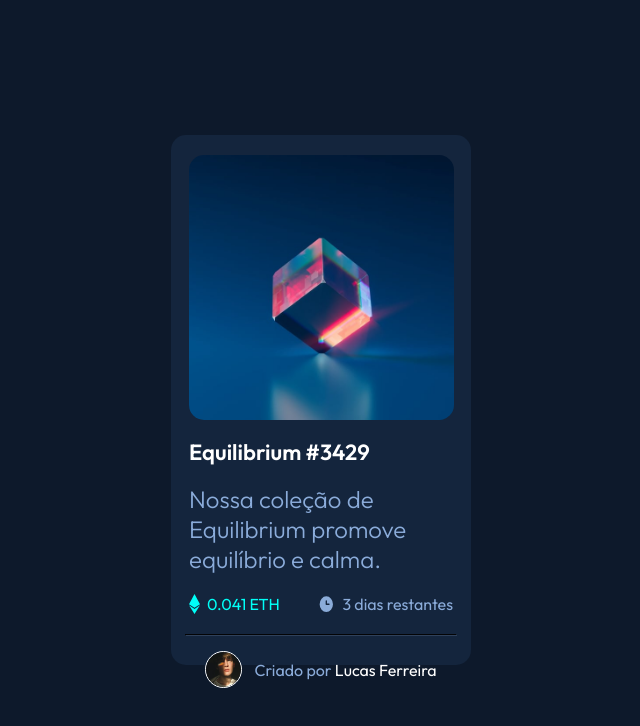
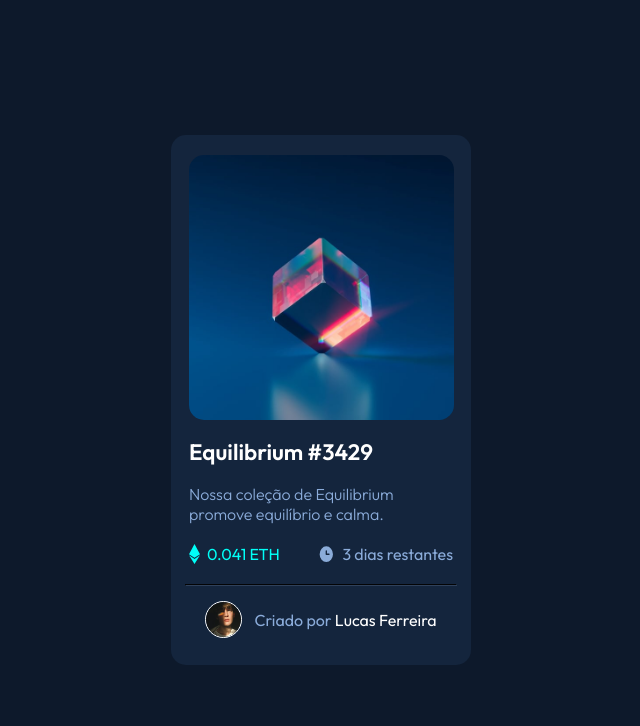
Before and after one commit to lucasjanta/nftpreview-4, a plain HTML site: page index.html in a window 1280 px wide. Shown: the whole page, without its empty margins (319-959 px from the left). Drawn offline with Linux system fonts and the light colour scheme.

Commit message:
Mudanças mínimas

```diff
--- a/src/css/style.css
+++ b/src/css/style.css
@@ -38,7 +38,7 @@
 h1 {
     display: flex;
     color: white;
-    font-size: 22px;
+    font-size: 1.4em;
     align-self: baseline;
     margin: 18px;
 }
@@ -47,6 +47,8 @@
     color: hsl(215, 51%, 70%);
     font-weight: 300;
     margin-left: 18px;
+    margin-right: 11px;
+    font-size: 1em;
 }
 
 .valores {
@@ -60,6 +62,7 @@
 .et {
     display: flex;
     flex-direction: row;
+    flex-wrap: nowrap;
     color: hsl(178, 100%, 50%);
     gap: 7px;
 }
@@ -67,6 +70,7 @@
 .clock {
     display: flex;
     flex-direction: row;
+    flex-wrap: nowrap;
     color: hsl(215, 51%, 70%);
     gap: 7px;
 }
```
